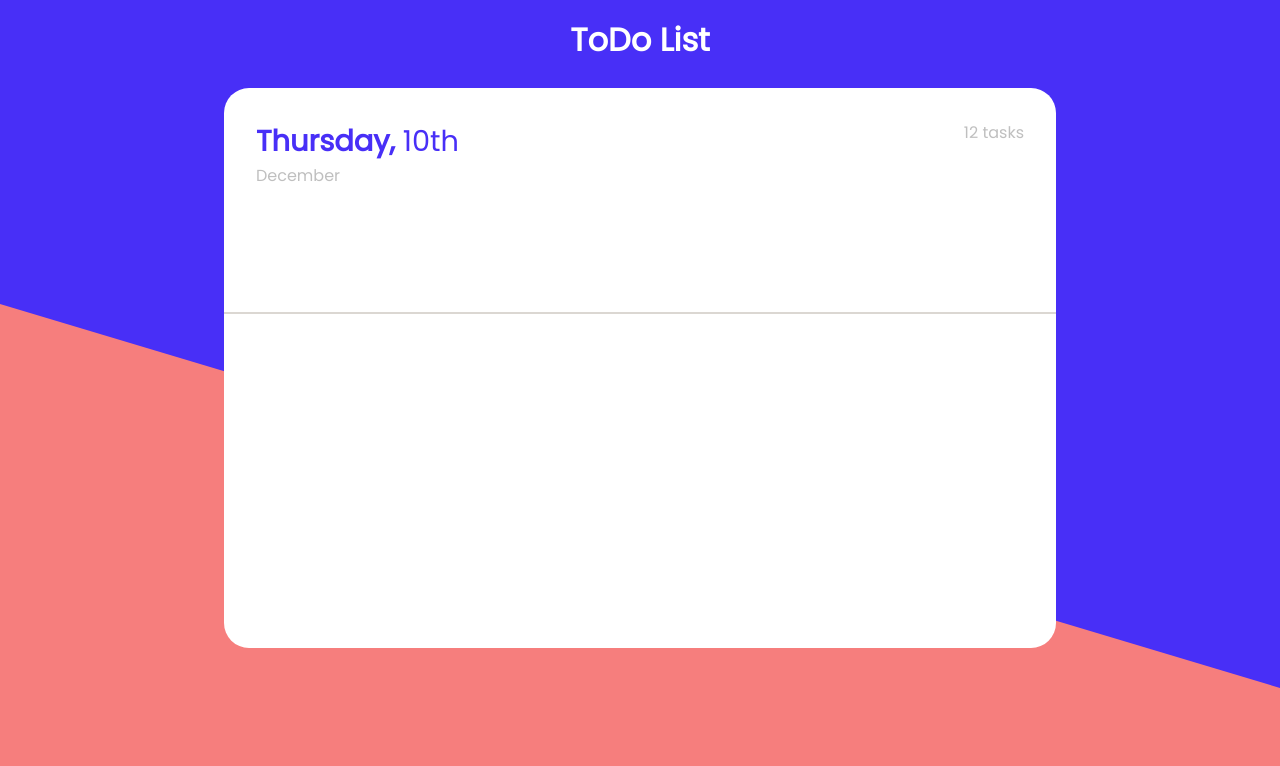
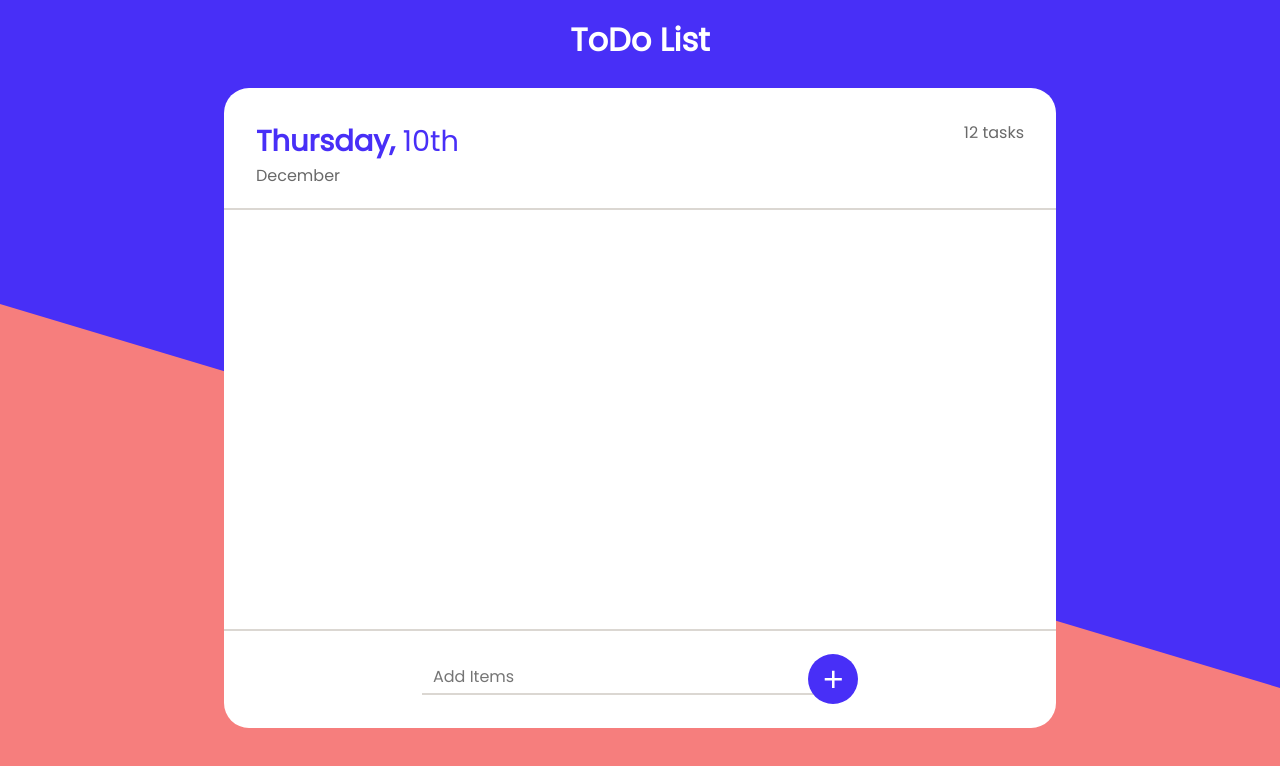
Before and after one commit to Aditya-011/Dictionary_App, a React (Create React App) app: page / in a window 1280 px wide. Shown: the top 766 px of the page. Built offline with nearby package versions, Linux system fonts and the light colour scheme.

Commit message:
bottom section css done

```diff
--- a/src/App.css
+++ b/src/App.css
@@ -3,6 +3,8 @@
   --bgmain: #f67e7d;
   --white: #fff;
   --bg2: #482ff7;
+  --taskgray: #696969;
+  --borderColor: #dbd7d2;
 }
 
 * {
@@ -36,9 +38,11 @@ body::before {
 .wrapper {
   display: flex;
   justify-content: center;
+  flex-wrap: wrap;
+  flex-direction: row;
   margin-top: 1.5rem;
   width: 65vw;
-  height: 70vh;
+  height: 80vh;
   background: var(--white);
   border-radius: 25px;
 }
@@ -46,9 +50,10 @@ body::before {
   display: flex;
   padding: 2rem 2rem;
   justify-content: space-between;
-  border-bottom: #dbd7d2 solid 2px;
+  border-bottom: solid var(--borderColor) 2px;
   width: 100%;
-  height: 20vh;
+  width: 62vw;
+  height: 7vh;
 }
 .dateUp1 {
   color: var(--bg2);
@@ -61,8 +66,46 @@ body::before {
   font-weight: 400;
 }
 .dateDown {
-  color: hsla(71.5, 0%, 50%, 0.5);
+  color: var(--taskgray);
 }
 .task {
-  color: hsla(71.5, 0%, 50%, 0.5);
+  color: var(--taskgray);
 }
+.bottom {
+  display: flex;
+  justify-content: center;
+  align-items: center;
+  height: 8vh;
+  margin-top: 1rem;
+  padding: 1rem;
+  width: 65vw;
+  border-top: solid 2px var(--borderColor);
+}
+.center_div {
+  min-height: 50vh;
+  width: 65vw;
+}
+.bottom input {
+  height: 1.5rem;
+  padding: 0.2rem 0.7rem;
+  width: 30vw;
+  border: none;
+  border-bottom: 2px solid var(--borderColor);
+  outline: none;
+}
+.bottom button {
+  height: 50px;
+  width: 50px;
+  border-radius: 50%;
+  border: none;
+  margin-left: -20px;
+  outline: none;
+  background: var(--bg2);
+  color: var(--white);
+  font-size: 2.2rem;
+  cursor: pointer;
+}
+.bottom input::placeholder {
+  font-family: "Poppins", sans-serif;
+  font-size: 1rem;
+}
--- a/src/App.js
+++ b/src/App.js
@@ -36,13 +36,6 @@ function App() {
         </div>
 
         <div className="center_div">
-          {/*<input
-            type="text"
-            value={inputList}
-            placeholder="Add Items"
-            onChange={itemEvent}
-          />
-         <button onClick={listOfItems}> + </button>*/}
           <ol>
             {/* */}
             {items.map((itemval, index) => {
@@ -57,6 +50,15 @@ function App() {
             })}
           </ol>
         </div>
+        <div className="bottom">
+          <input
+            type="text"
+            value={inputList}
+            placeholder="Add Items"
+            onChange={itemEvent}
+          />
+          <button onClick={listOfItems}> + </button>
+        </div>
       </div>
     </div>
   );
```
